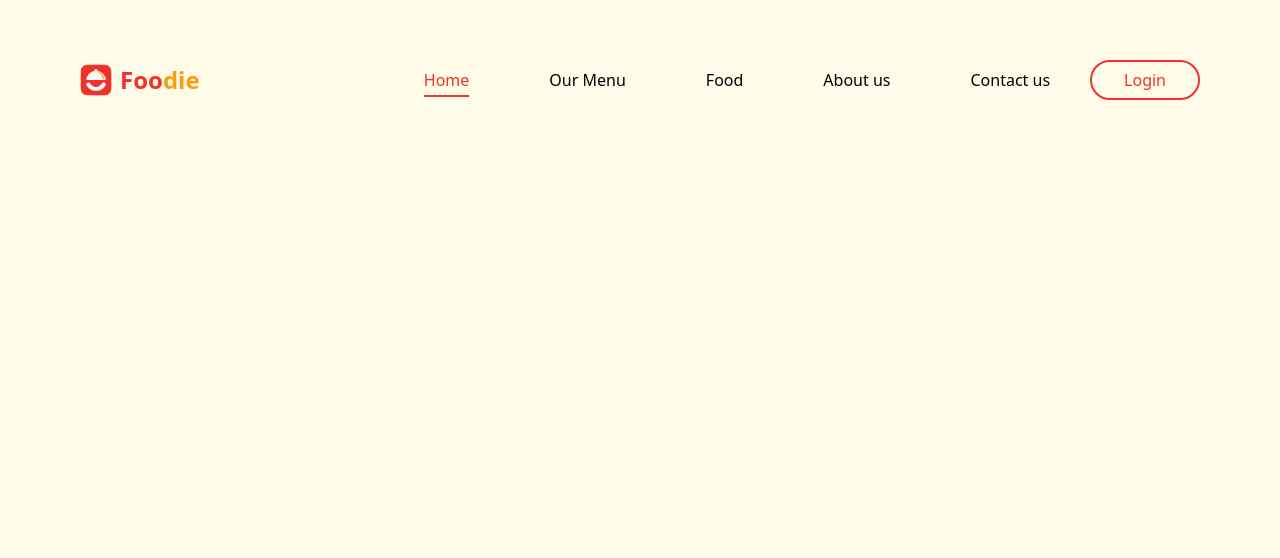
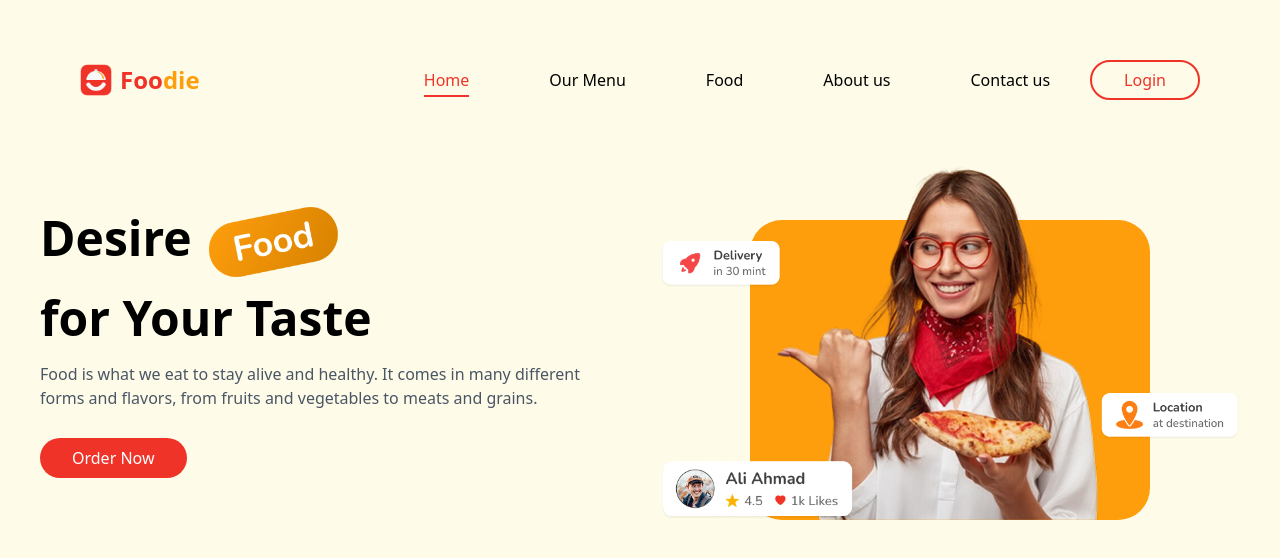
Before and after one commit to Will24300/foodie, a React (Vite) app: page / in a window 1280 px wide. Shown: the top 558 px of the page. Built offline with nearby package versions, Linux system fonts and the light colour scheme.

Commit message:
Add nav header

```diff
--- a/src/components/Navbar.jsx
+++ b/src/components/Navbar.jsx
@@ -1,4 +1,9 @@
 import logo from "../assets/logo.png";
+import food from "../assets/food.png";
+import bg from "../assets/bg.png";
+import comment from "../assets/comment.png";
+import delivery from "../assets/delivery.png";
+import location from "../assets/location.png";
 
 function Navbar() {
   return (
@@ -39,6 +44,43 @@ function Navbar() {
             </button>
           </div>
         </div>
+        <div className="flex justify-center items-center gap-10 px-10">
+          <div className="w-2/4">
+            <div className="flex justify-start gap-3 mb-3">
+              <h1 className="text-5xl font-semibold pt-3">Desire</h1>
+              <img src={food} alt="food" className="h-20" />
+            </div>
+            <h1 className="text-5xl font-semibold">for Your Taste</h1>
+
+            <p className="mt-5 text-gray-600">
+              Food is what we eat to stay alive and healthy. It comes in many
+              different forms and flavors, from fruits and vegetables to meats
+              and grains.
+            </p>
+            <button className="bg-[#F03328] text-white py-2 px-8 mt-7 rounded-4xl cursor-pointer">
+              Order Now
+            </button>
+          </div>
+          <div className="w-2/4 flex justify-center items-center relative">
+            <div className="bg-[#FF9E0C] h-[300px] w-[400px] rounded-4xl mt-15"></div>
+            <img src={bg} alt="bg" className="h-90 absolute" />
+            <img
+              src={comment}
+              alt="comment"
+              className="absolute bottom-0 left-0 h-15 "
+            />
+            <img
+              src={location}
+              alt="location"
+              className="absolute bottom-20 right-0 h-12"
+            />
+            <img
+              src={delivery}
+              alt="delivery"
+              className="absolute top-20 left-0 h-12"
+            />
+          </div>
+        </div>
       </nav>
     </>
   );
```
